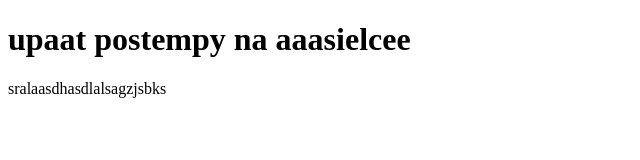
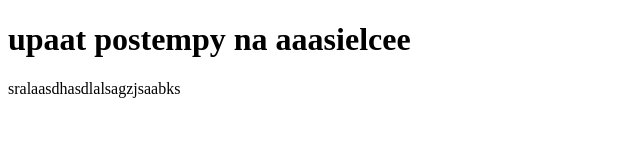
Before and after one commit to m-troja/m-troja.github.io, a plain HTML site: page index.html in a window 1280 px wide. Shown: the full height of the page, 0-640 px from the left. Drawn offline with Linux system fonts and the light colour scheme.

Commit message:
Update index.html

```diff
--- a/index.html
+++ b/index.html
@@ -2,6 +2,6 @@
 <html>
 <body>
 <h1>upaat postempy na aaasielcee</h1>
-<p>sralaasdhasdlalsagzjsbks</p>
+<p>sralaasdhasdlalsagzjsaabks</p>
 </body>
 </html>
```
